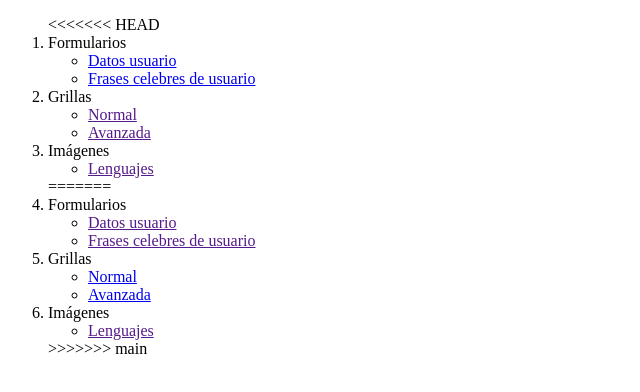
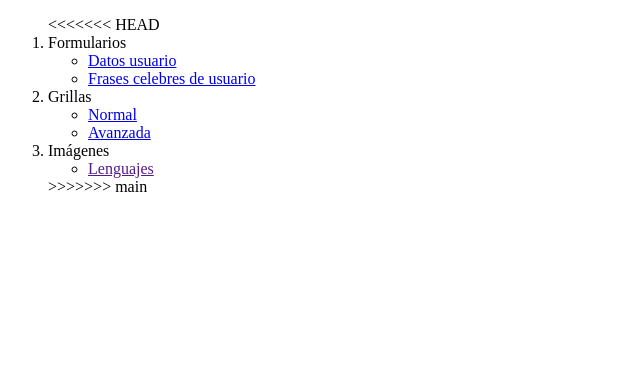
Before and after one commit to silviac43/Taller2Web, a plain HTML site: page lista.html in a window 1280 px wide. Shown: the whole page, without its empty margins (0-640 px from the left). Drawn offline with Linux system fonts and the light colour scheme.

Commit message:
Implementación final.

```diff
--- a/lista.html
+++ b/lista.html
@@ -10,8 +10,7 @@
 
 <body>
     <ol>
-<<<<<<< HEAD
-        <li>Formularios</li>
+        <<<<<<< HEAD <li>Formularios</li>
             <ul>
                 <li><a href="/datos.html">Datos usuario</a>
             </ul>
@@ -21,24 +20,15 @@
             </ul>
             <li>Grillas</li>
             <ul>
-            <li><a href="">Normal</a></li>
+                <li><a href="GrillaNormal.html">Normal</a></li>
             </ul>
             <ul>
-            <li><a href="">Avanzada</a></li>
+                <li><a href="GrillaAvanzada.html">Avanzada</a></li>
             </ul>
             <li>Imágenes</li>
             <ul>
                 <li><a href="">Lenguajes</a></li>
             </ul>
-=======
-       <li>Formularios</li>
-       <ul><li><a href="">Datos usuario</a></ul></li>
-       <ul> <li><a href="">Frases celebres de usuario</a></li></ul>
-       <li>Grillas</li>
-       <ul> <li><a href="GrillaNormal.html">Normal</a></li></ul>
-       <ul> <li><a href="GrillaAvanzada.html">Avanzada</a></li></ul>
-       <li>Imágenes</li>
-       <ul> <li><a href="">Lenguajes</a></li></ul>
             >>>>>>> main
     </ol>
 </body>
```
Also changed, not shown: datos.html (+1 -0 lines), frases.html (line endings or trailing spaces). Lines whose indentation alone changed are shown as unchanged.
